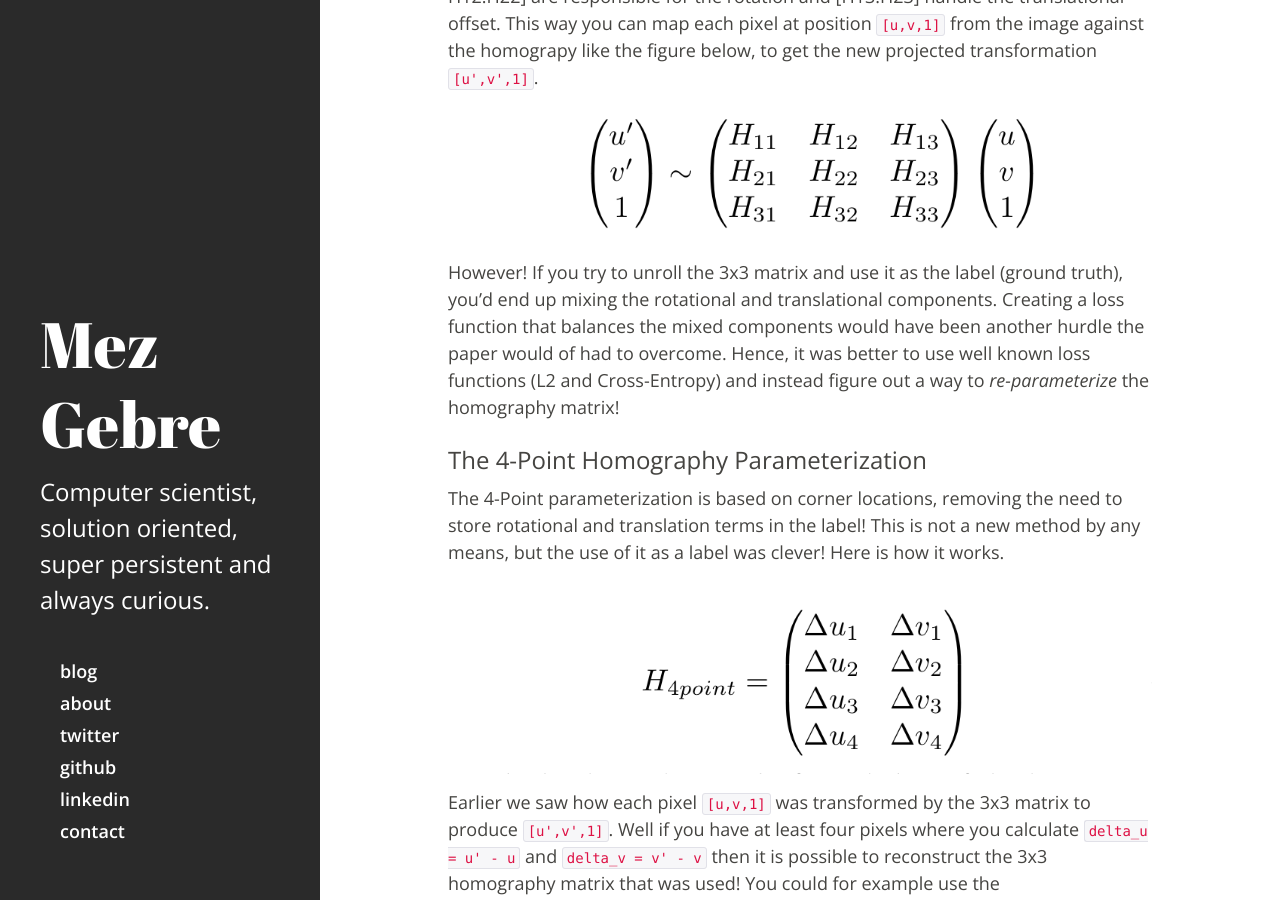
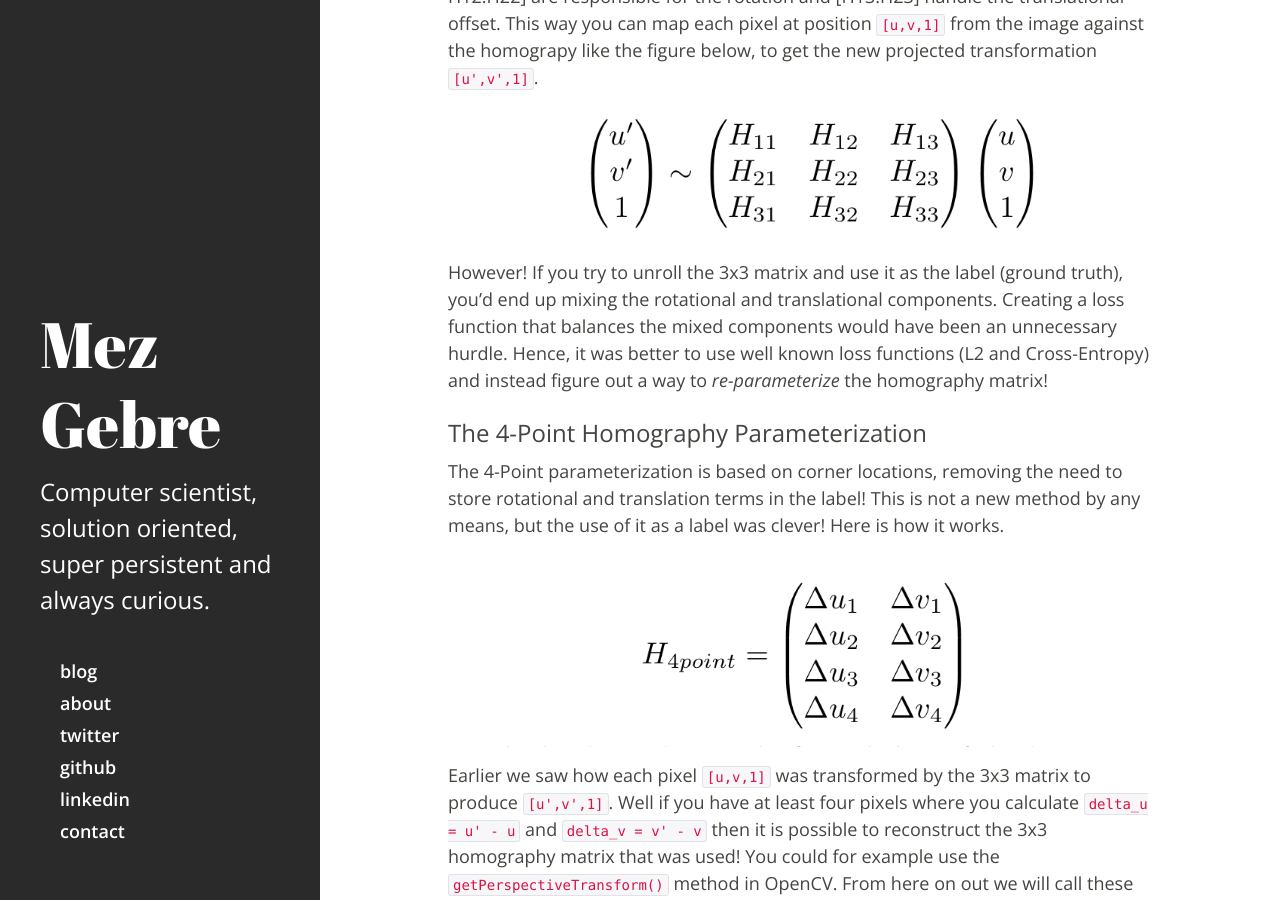
Before and after one commit to mez/mez.github.com, a Jekyll site: the page built from _posts/2017-07-21-homographynet-deep-image-homography-estimation.md, in a window 1280 px wide and 900 px high, scrolled down 3636 px. Built offline with Jekyll 4.4.1, drawn with Linux system fonts in a browser that asks for light colours; comment, search, counter and statistics services are not loaded.

Commit message:
fixed some typos, again

```diff
--- a/_posts/2017-07-21-homographynet-deep-image-homography-estimation.md
+++ b/_posts/2017-07-21-homographynet-deep-image-homography-estimation.md
@@ -90,7 +90,7 @@ The architecture seems simple enough, but how is the model trained? Where is the
 As the paper states and I agree, the simplist way to parameterize a homography is with a 3x3 matrix and a fixed scale. In the 3x3 homography matrix, [H11:H21, H12:H22] are responsible for the rotation and [H13:H23] handle the translational offset. This way you can map each pixel at position `[u,v,1]` from the image against the homograpy like the figure below, to get the new projected transformation `[u',v',1]`.
 ![alt HomographyNet 3x3 matrix][image5]
 
-However! If you try to unroll the 3x3 matrix and use it as the label (ground truth), you'd end up mixing the rotational and translational components. Creating a loss function that balances the mixed components would have been another hurdle the paper would of had to overcome. Hence, it was better to use well known loss functions (L2 and Cross-Entropy) and instead figure out a way to _re-parameterize_ the homography matrix!
+However! If you try to unroll the 3x3 matrix and use it as the label (ground truth), you'd end up mixing the rotational and translational components. Creating a loss function that balances the mixed components would have been an unnecessary hurdle. Hence, it was better to use well known loss functions (L2 and Cross-Entropy) and instead figure out a way to _re-parameterize_ the homography matrix!
 
 ### The 4-Point Homography Parameterization
 
```
